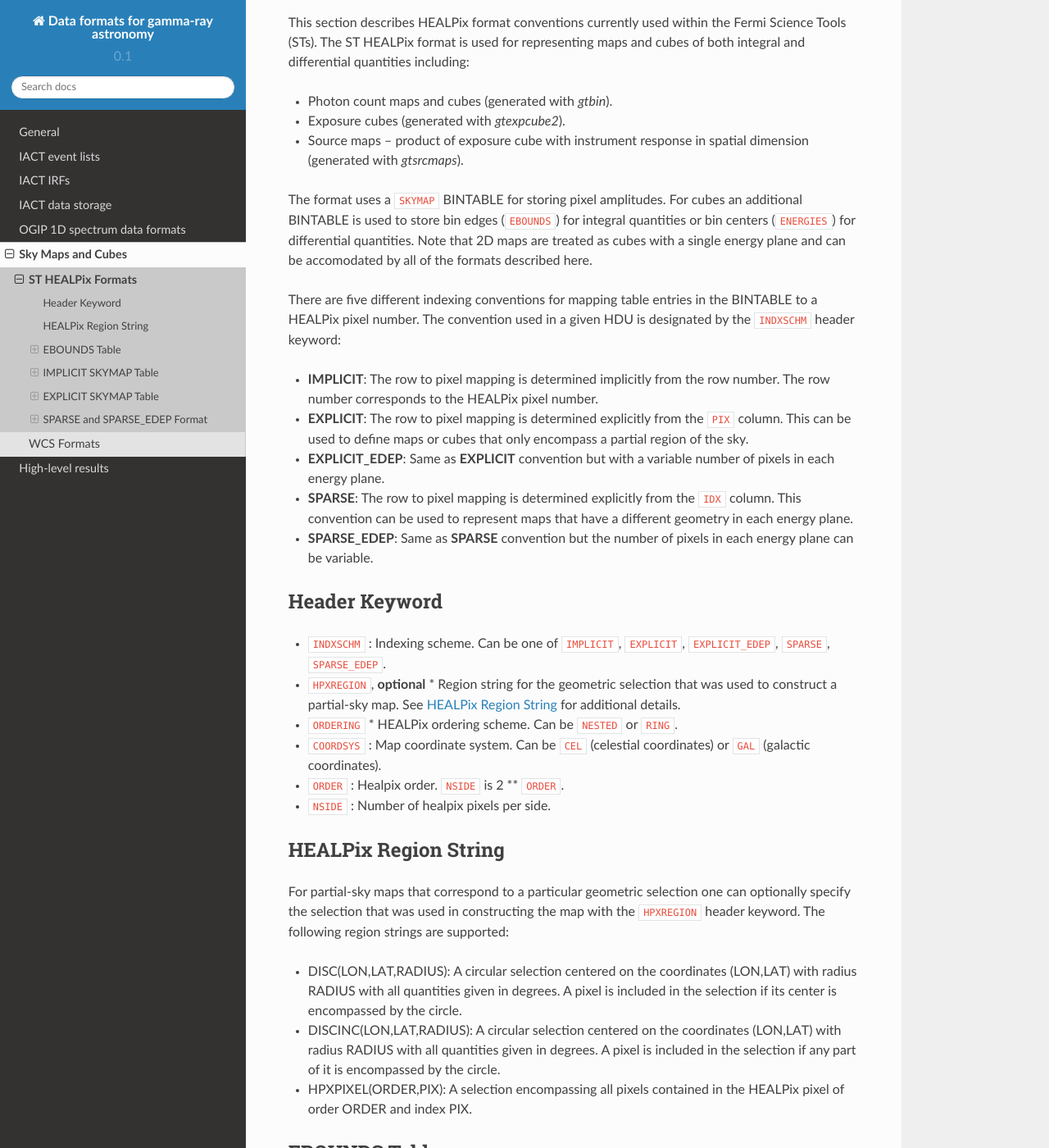
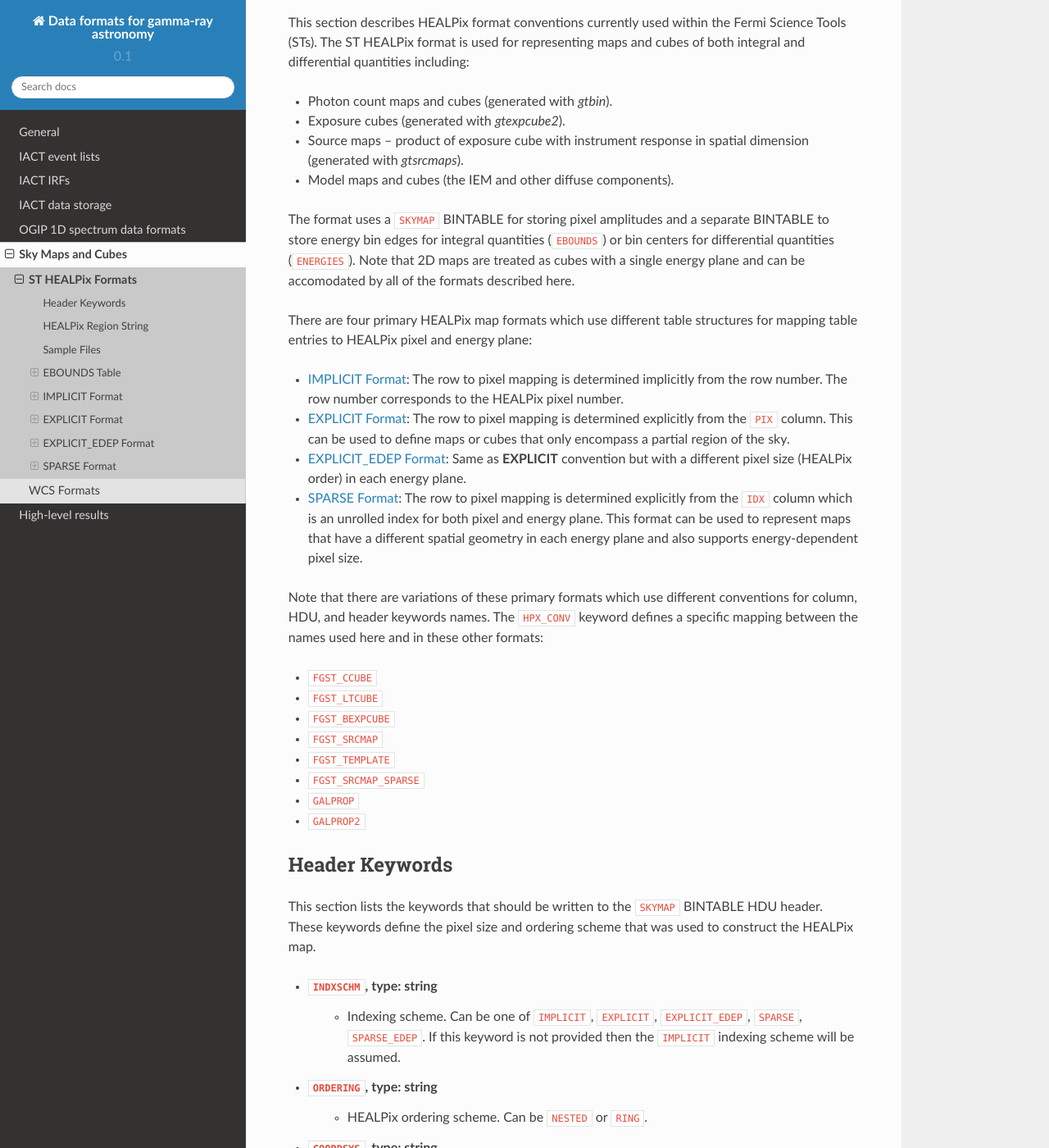
Before and after one commit to open-gamma-ray-astro/gamma-astro-data-formats, a Sphinx documentation site: the page built from source/skymaps/healpix/index.rst, in a window 1280 px wide and 1400 px high, scrolled down 216 px. Shown: the whole window at 82% size. Built offline with Sphinx 7.4.7 and the Read the Docs theme 2.0.0, drawn with Linux system fonts in a browser that asks for light colours; some of the changed text lies outside the part shown.

Commit message:
More updates to healpix formats.

```diff
--- a/source/skymaps/healpix/index.rst
+++ b/source/skymaps/healpix/index.rst
@@ -17,50 +17,78 @@ quantities including:
 * Exposure cubes (generated with *gtexpcube2*).
 * Source maps -- product of exposure cube with instrument response in
   spatial dimension (generated with *gtsrcmaps*).
+* Model maps and cubes (the IEM and other diffuse components).
 
-The format uses a ``SKYMAP`` BINTABLE for storing pixel amplitudes.
-For cubes an additional BINTABLE is used to store bin edges
-(``EBOUNDS``) for integral quantities or bin centers (``ENERGIES``)
-for differential quantities.  Note that 2D maps are treated as cubes
-with a single energy plane and can be accomodated by all of the
-formats described here.
+The format uses a ``SKYMAP`` BINTABLE for storing pixel amplitudes and
+a separate BINTABLE to store energy bin edges for integral quantities
+(``EBOUNDS``) or bin centers for differential quantities
+(``ENERGIES``).  Note that 2D maps are treated as cubes with a single
+energy plane and can be accomodated by all of the formats described
+here.
 
-There are five different indexing conventions for mapping table
-entries in the BINTABLE to a HEALPix pixel number.  The convention
-used in a given HDU is designated by the ``INDXSCHM`` header keyword:
+There are four primary HEALPix map formats which use different table
+structures for mapping table entries to HEALPix pixel and energy plane:
 
-* **IMPLICIT**: The row to pixel mapping is determined implicitly from
+* :ref:`hpx_implicit`: The row to pixel mapping is determined implicitly from
   the row number.  The row number corresponds to the HEALPix pixel
   number.
-* **EXPLICIT**: The row to pixel mapping is determined explicitly from
+* :ref:`hpx_explicit`: The row to pixel mapping is determined explicitly from
   the ``PIX`` column.  This can be used to define maps or cubes that
   only encompass a partial region of the sky.
-* **EXPLICIT_EDEP**: Same as **EXPLICIT** convention but with a
-  variable number of pixels in each energy plane.
-* **SPARSE**: The row to pixel mapping is determined explicitly from the
-  ``IDX`` column.  This convention can be used to represent maps that
-  have a different geometry in each energy plane.
-* **SPARSE_EDEP**: Same as **SPARSE** convention but the number of
-  pixels in each energy plane can be variable.
+* :ref:`hpx_explicit_edep`: Same as **EXPLICIT** convention but with a
+  different pixel size (HEALPix order) in each energy plane.
+* :ref:`hpx_sparse`: The row to pixel mapping is determined explicitly
+  from the ``IDX`` column which is an unrolled index for both pixel
+  and energy plane.  This format can be used to represent maps that
+  have a different spatial geometry in each energy plane and also
+  supports energy-dependent pixel size.
 
+Note that there are variations of these primary formats which use
+different conventions for column, HDU, and header keywords names.  The
+``HPX_CONV`` keyword defines a specific mapping between the names used
+here and in these other formats:
 
-Header Keyword
---------------
+* ``FGST_CCUBE``
+* ``FGST_LTCUBE``
+* ``FGST_BEXPCUBE``
+* ``FGST_SRCMAP``
+* ``FGST_TEMPLATE``
+* ``FGST_SRCMAP_SPARSE``
+* ``GALPROP``
+* ``GALPROP2``
 
-* ``INDXSCHM`` : Indexing scheme.  Can be one of
-  ``IMPLICIT``, ``EXPLICIT``, ``EXPLICIT_EDEP``, ``SPARSE``,
-  ``SPARSE_EDEP``.
-* ``HPXREGION``, **optional**
-  * Region string for the geometric selection that was used to
-  construct a partial-sky map.  See :ref:`hpxregion` for additional
-  details.
-* ``ORDERING``
-  * HEALPix ordering scheme.   Can be ``NESTED`` or ``RING``.
-* ``COORDSYS`` : Map coordinate system.  Can be ``CEL`` (celestial coordinates) or ``GAL`` (galactic coordinates).
-* ``ORDER`` : Healpix order.  ``NSIDE`` is 2 ** ``ORDER``.
-* ``NSIDE`` : Number of healpix pixels per side.
+Header Keywords
+---------------
 
-.. _hpxregion:
+This section lists the keywords that should be written to the
+``SKYMAP`` BINTABLE HDU header.  These keywords define the pixel size
+and ordering scheme that was used to construct the HEALPix map.
+
+* ``INDXSCHM``, type: string
+    * Indexing scheme.  Can be one of ``IMPLICIT``, ``EXPLICIT``,
+      ``EXPLICIT_EDEP``, ``SPARSE``, ``SPARSE_EDEP``.  If this keyword
+      is not provided then the ``IMPLICIT`` indexing scheme will be
+      assumed.
+* ``ORDERING``, type: string
+    * HEALPix ordering scheme.   Can be ``NESTED`` or ``RING``.
+* ``COORDSYS``, type: string
+    * Map coordinate system.  Can be ``CEL`` (celestial coordinates) or ``GAL`` (galactic coordinates).
+* ``ORDER``, type: int
+    * Healpix order.  ``NSIDE`` is 2 ** ``ORDER``.  For
+      ``EXPLICIT_EDEP`` and ``SPARSE_EDEP`` this keyword is superseded
+      by the ``ORDER`` column in the ``EBOUNDS`` table.
+* ``NSIDE``, type: int
+    * Number of healpix pixels per side.
+* ``FIRSTPIX``, type: int
+* ``LASTPIX``, type: int
+* ``HPXREGION``, type: string, **optional**
+    * Region string for the geometric selection that was used to
+      construct a partial-sky map.  See :ref:`hpx_region_string` for
+      additional details.
+* ``HPX_CONV``, type: string, **optional**
+    * Convention for HEALPix format.
+
+.. _hpx_region_string:
 
 HEALPix Region String
 ---------------------
@@ -70,20 +98,31 @@ selection one can optionally specify the selection that was used in
 constructing the map with the ``HPXREGION`` header keyword.  The
 following region strings are supported:
 
-* DISC(LON,LAT,RADIUS): A circular selection centered on the
-  coordinates (LON,LAT) with radius RADIUS with all quantities given
-  in degrees.  A pixel is included in the selection if its center is
-  encompassed by the circle.
+* ``(DISK,{LON},{LAT},{RADIUS})``: A circular selection centered on
+  the coordinates (``{LON}``, ``{LAT}``) with radius ``{RADIUS}`` with
+  all quantities given in degrees.  A pixel is included in the
+  selection if its center is encompassed by the circle.
 
-* DISCINC(LON,LAT,RADIUS): A circular selection centered on the
-  coordinates (LON,LAT) with radius RADIUS with all quantities given
-  in degrees.  A pixel is included in the selection if any part of it
-  is encompassed by the circle.
+* ``(DISK_INC,{LON},{LAT},{RADIUS})``: A circular selection centered
+  on the coordinates (``{LON}``, ``{LAT}``) with radius ``{RADIUS}``
+  with all quantities given in degrees.  A pixel is included in the
+  selection if any part of it is encompassed by the circle.
 
-* HPXPIXEL(ORDER,PIX): A selection encompassing all pixels contained
-  in the HEALPix pixel of order ORDER and index PIX.
+* ``(HPX_PIXEL,{ORDERING},{ORDER},{PIX})``: A selection encompassing
+  all pixels contained in the HEALPix pixel of the given pixelization
+  where ordering is ``{ORDERING}`` (i.e. ``NESTED`` or ``RING``),
+  order is ``{ORDER}``, and pixel index is ``{PIX}``.
 
-.. _ebounds_table:
+
+.. _hpx_sample_files:
+
+Sample Files
+------------
+
+* Spatial-sky Counts Cube (EXPLICIT Format): :download:`FITS <hpx_ccube_explicit.fits>`
+* Spatial-sky Counts Map (EXPLICIT Format)::download:`FITS <hpx_cmap_explicit.fits>`
+
+.. _hpx_ebounds_table:
 
 EBOUNDS Table
 -------------
@@ -105,8 +144,15 @@ Columns
       Onlyrequired for energy-dependent pixelization formats
       (``EXPLICIT_EDEP`` and ``SPARSE_EDEP``).
 
-IMPLICIT SKYMAP Table
----------------------
+.. _hpx_implicit:
+
+IMPLICIT Format
+---------------
+
+The IMPLICIT format defines a one-to-one mapping between table row and
+HEALPix pixel index.  Each energy plane is represented by a separate
+column (``CHANNEL0``, ``CHANNEL1``, etc.).  This format can only be
+used for all-sky maps.
 
 HDUS
 ~~~~
@@ -114,15 +160,28 @@ HDUS
 * ``SKYMAP``
 * ``EBOUNDS``
 
+HEADER
+~~~~~~
+
+* ``INDXSCHM`` : ``IMPLICIT``
+
 SKYMAP Columns
 ~~~~~~~~~~~~~~
 
-* ``CHANNEL{BIN_IDX}`` -- ndim: 1, unit: None
+* ``CHANNEL{BIN_IDX}`` -- ndim: 1
     * Dimension: nrows
-    * Amplitude in energy plane ``{BIN_IDX}``.
+    * Amplitude in energy plane ``{BIN_IDX}``.  The HEALPix pixel
+      index is determined from the table row.
 
-EXPLICIT SKYMAP Table
----------------------
+.. _hpx_explicit:
+
+EXPLICIT Format
+---------------
+
+The EXPLICIT format uses an additional ``PIX`` column to explicitly
+define the pixel number corresponding to each table row.  Each energy
+plane is represented by a separate column (``CHANNEL0``, ``CHANNEL1``,
+etc.).  This format can be used for both all-sky and partial-sky maps.
 
 HDUS
 ~~~~
@@ -130,23 +189,27 @@ HDUS
 * ``SKYMAP``
 * ``EBOUNDS``
 
+HEADER
+~~~~~~
+
+* ``INDXSCHM`` : ``EXPLICIT``
+
 SKYMAP Columns
 ~~~~~~~~~~~~~~
 
 * ``PIX`` -- ndim: 1, unit: None
     * Dimension: nrows
-    * Amplitude in energy plane ``{BIN_IDX}``.
+    * Spatial pixel index.  This index is common to all energy planes.
 
-* ``CHANNEL{BIN_IDX}`` -- ndim: 1, unit: None
+* ``CHANNEL{BIN_IDX}`` -- ndim: 1
     * Dimension: nrows
-    * Amplitude in pixel ``PIX`` and energy plane ``{BIN_IDX}``.
+    * Amplitude in HEALPix pixel ``PIX`` and energy plane
+      ``{BIN_IDX}``.
 
-SPARSE and SPARSE_EDEP Format
------------------------------
+.. _hpx_explicit_edep:
 
-The SPARSE and SPARSE_EDEP representations use a single index to
-represent both pixel index and energy plane.  This allows one to
-define energy-dependent partial-sky selections.
+EXPLICIT_EDEP Format
+--------------------
 
 HDUS
 ~~~~
@@ -154,18 +217,56 @@ HDUS
 * ``SKYMAP``
 * ``EBOUNDS``
 
+HEADER
+~~~~~~
+
+* ``INDXSCHM`` : ``EXPLICIT_EDEP``
+
 SKYMAP Columns
 ~~~~~~~~~~~~~~
 
-* ``KEY`` -- ndim: 1, unit: None
-    * Dimension: 1
+* ``PIX{BIN_IDX}`` -- ndim: 2, unit: None
+    * Dimension: 1 x npix
+    * Spatial pixel index in energy plane ``{BIN_IDX}``.
+
+* ``CHANNEL{BIN_IDX}`` -- ndim: 2, unit: None
+    * Dimension: 1 x npix
+    * Amplitude in pixel ``PIX{BIN_IDX}`` and energy plane ``{BIN_IDX}``.
+
+.. _hpx_sparse:
+
+SPARSE Format
+-------------
+
+The SPARSE format uses a single index to represent indices for pixel
+and energy plane.  This allows one to define energy-dependent
+partial-sky selections.  This format also supports energy-dependent
+pixel size by including an ``ORDER`` column in the ``EBOUNDS`` table
+and setting ``INDXSCHM`` to ``SPARSE_EDEP``.
+
+HDUS
+~~~~
+
+* ``SKYMAP``
+* ``EBOUNDS``
+
+HEADER
+~~~~~~
+
+* ``INDXSCHM`` : ``SPARSE`` or ``SPARSE_EDEP``
+
+SKYMAP Columns
+~~~~~~~~~~~~~~
+
+* ``KEY`` -- ndim: 2, unit: None
+    * Dimension: 1 x npix
     * Unrolled index representing both the healpix pixel and energy
       plane such that ``KEY`` = ``{BIN_IDX}`` x ``NPIX`` + ``PIX``
       where ``NPIX`` and ``PIX`` are the total number of HEALPix
-      pixels and healpix index respectively.  For the SPARSE_EDEP
-      representation ``NPIX`` is the sum of the number of pixels in
-      each energy plane up to ``{BIN_IDX}``.
+      pixels and healpix index respectively.  For maps with
+      energy-dependent pixel size ``NPIX`` is the sum of the number of
+      pixels in each energy plane up to ``{BIN_IDX}``.
 
-* ``VALUE`` -- ndim: 1, unit: None
-    * Dimension: 1
-    * Amplitude in pixel .
+* ``VALUE`` -- ndim: 2, unit: None
+    * Dimension: 1 x npix
+    * Amplitude in pixel indexed by ``KEY``.
```
Also changed, not shown: 2 other files.
